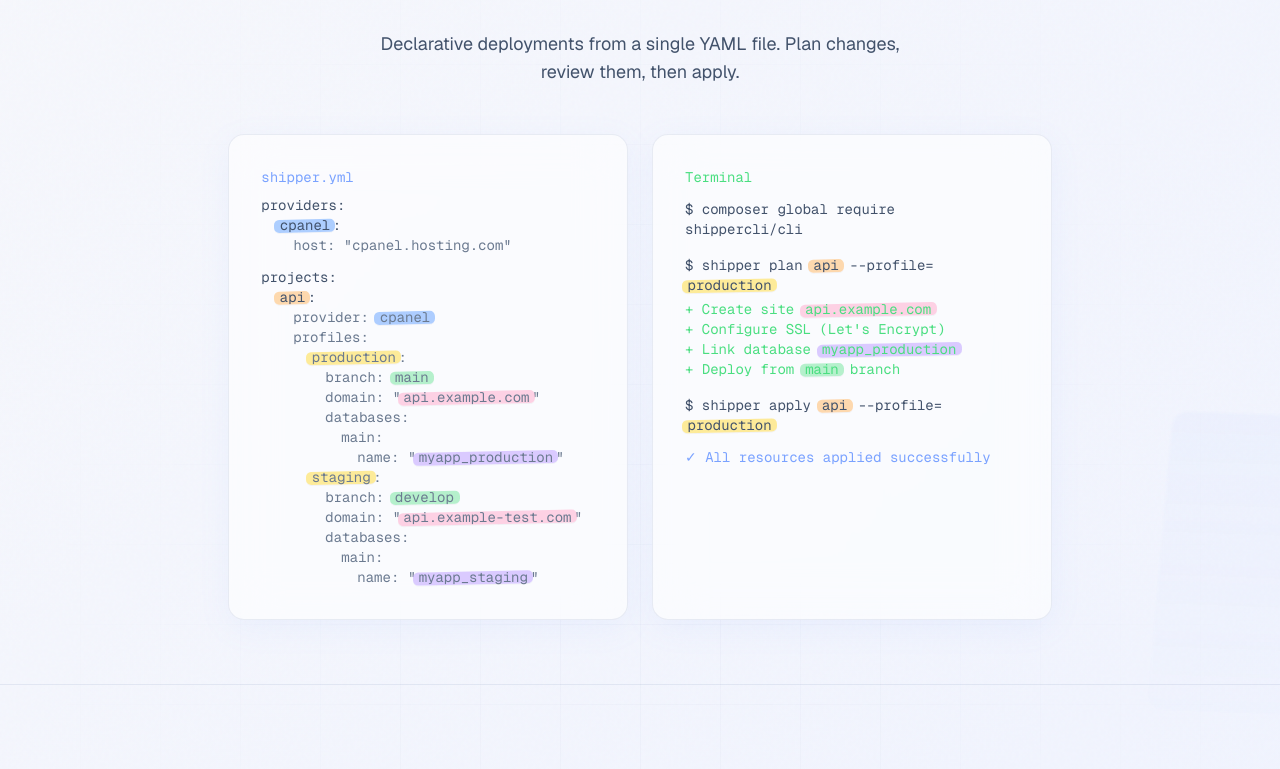
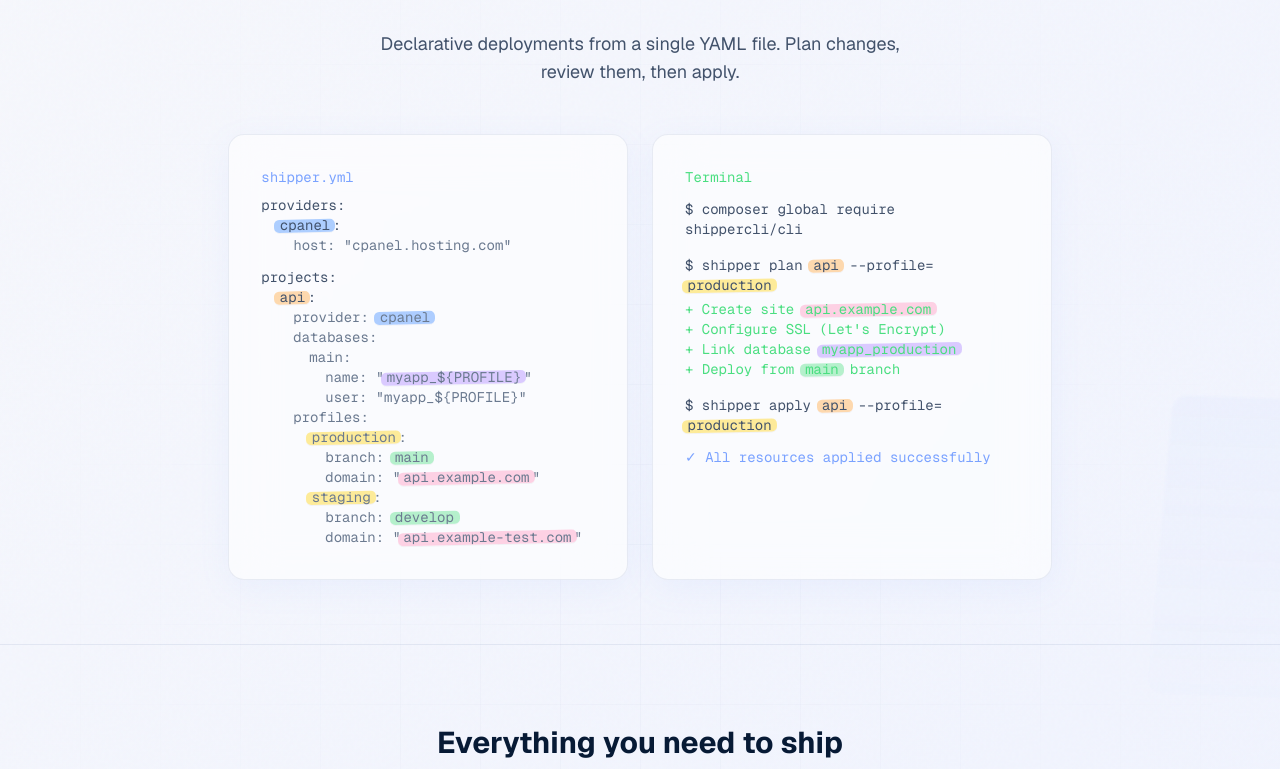
Before and after one commit to shippercli/website, a Next.js app: page / in a window 1280 px wide. Shown: the part 416-1185 px from the top of the page. Built offline with nearby package versions, Linux system fonts and the light colour scheme.

Commit message:
docs: correct homepage database nesting and EasyPanel URL example

```diff
--- a/components/provider-config-rotator.tsx
+++ b/components/provider-config-rotator.tsx
@@ -17,7 +17,7 @@
   },
   {
     providerKey: "easypanel",
-    providerSetting: 'host: "me.easypanel.io"',
+    providerSetting: 'url: "https://me.easypanel.io"',
   },
 ];
 
@@ -55,6 +55,14 @@
       <div className="ml-8 transition-all duration-300" style={{ color: "var(--text-muted)" }}>
         provider: <span className="marker-highlight marker-highlight-blue">{example.providerKey}</span>
       </div>
+      <div className="ml-8" style={{ color: "var(--text-muted)" }}>databases:</div>
+      <div className="ml-12" style={{ color: "var(--text-muted)" }}>main:</div>
+      <div className="ml-16" style={{ color: "var(--text-muted)" }}>
+        name: &quot;<span className="marker-highlight marker-highlight-purple">{'myapp_${PROFILE}'}</span>&quot;
+      </div>
+      <div className="ml-16" style={{ color: "var(--text-muted)" }}>
+        user: &quot;{'myapp_${PROFILE}'}&quot;
+      </div>
       <div className="ml-8" style={{ color: "var(--text-muted)" }}>
         profiles:
       </div>
@@ -67,15 +75,6 @@
       <div className="ml-16" style={{ color: "var(--text-muted)" }}>
         domain: &quot;<span className="marker-highlight marker-highlight-pink">api.example.com</span>&quot;
       </div>
-      <div className="ml-16" style={{ color: "var(--text-muted)" }}>
-        databases:
-      </div>
-      <div className="ml-20" style={{ color: "var(--text-muted)" }}>
-        main:
-      </div>
-      <div className="ml-24" style={{ color: "var(--text-muted)" }}>
-        name: &quot;<span className="marker-highlight marker-highlight-purple">myapp_production</span>&quot;
-      </div>
       <div className="ml-12" style={{ color: "var(--text-muted)" }}>
         <span className="marker-highlight marker-highlight-yellow">staging</span>:
       </div>
@@ -85,15 +84,6 @@
       <div className="ml-16" style={{ color: "var(--text-muted)" }}>
         domain: &quot;<span className="marker-highlight marker-highlight-pink">api.example-test.com</span>&quot;
       </div>
-      <div className="ml-16" style={{ color: "var(--text-muted)" }}>
-        databases:
-      </div>
-      <div className="ml-20" style={{ color: "var(--text-muted)" }}>
-        main:
-      </div>
-      <div className="ml-24" style={{ color: "var(--text-muted)" }}>
-        name: &quot;<span className="marker-highlight marker-highlight-purple">myapp_staging</span>&quot;
-      </div>
     </div>
   );
 }
```
